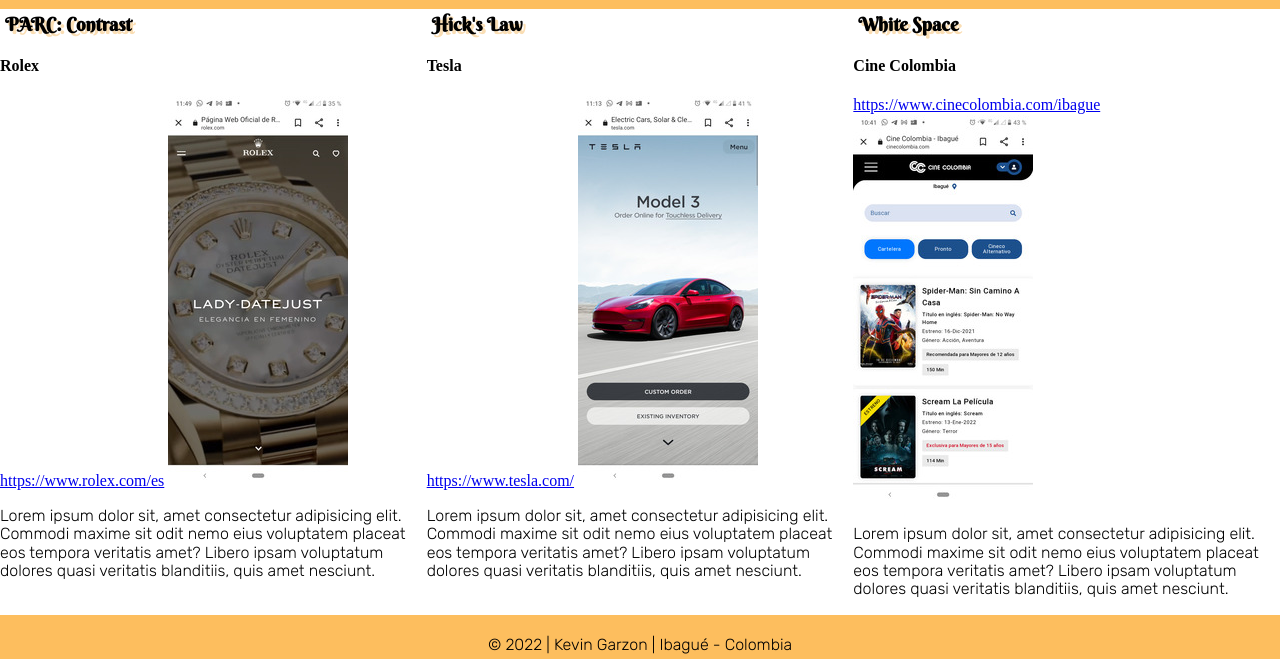
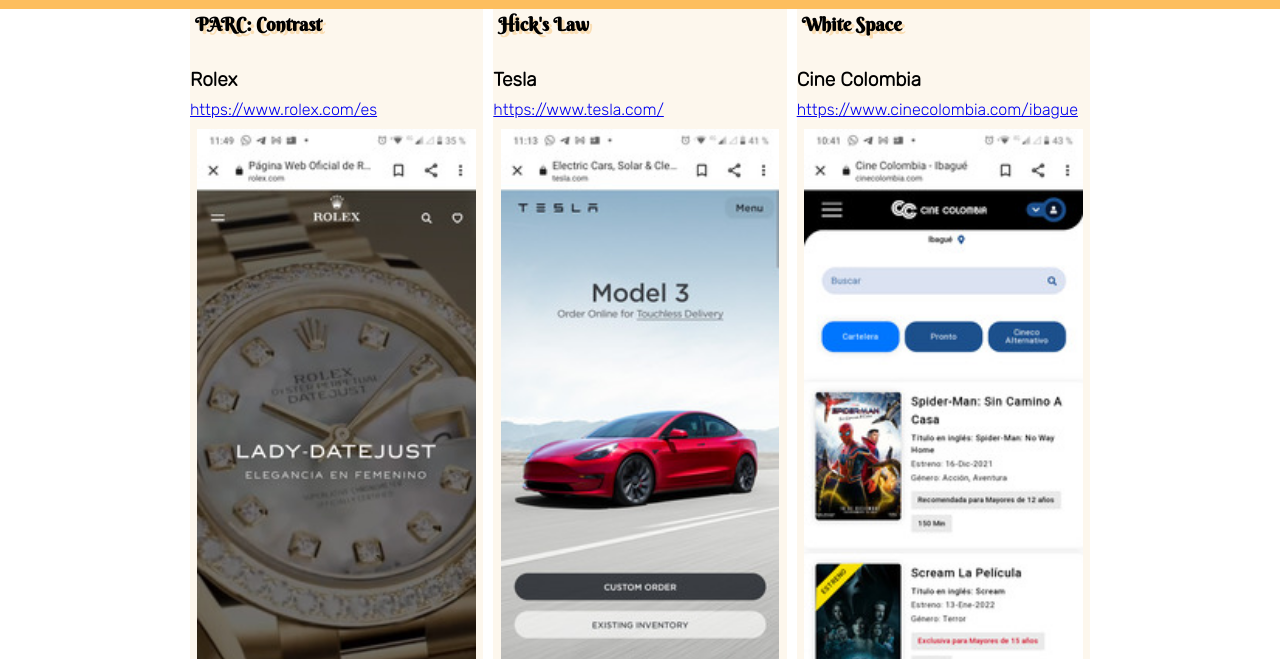
Before and after one commit to KevinJGarzonP/wdd230, a plain HTML site: page lesson2/design-principles.html in a window 1280 px wide. Shown: the part 141-800 px from the top of the page. Drawn offline with Linux system fonts and the light colour scheme.

Commit message:
CSS fixed

```diff
--- a/lesson2/css/large.css
+++ b/lesson2/css/large.css
@@ -9,7 +9,14 @@
     }
 
     main {
+        max-width: 900px;
         display: grid;
         grid-template-columns: 1fr 1fr 1fr;
     }
+
+    section {
+        border: 10px black;
+    }
+
+
 }
--- a/lesson2/css/medium.css
+++ b/lesson2/css/medium.css
@@ -9,7 +9,13 @@
     }
 
     main {
+        max-width: 600px;
         display: grid;
         grid-template-columns: 1fr 1fr;
     }
+
+    section {
+        grid-gap: 10px;
+        border: 10px black;
+    }
 }
--- a/lesson2/css/small.css
+++ b/lesson2/css/small.css
@@ -19,8 +19,23 @@
     font-size: 1.2em;
 }
 
+h4 {
+    font-family: 'Rubik', sans-serif;
+    font-size: 1.2em;
+    margin: 0;
+}
+
+a {
+    font-family: 'Rubik', sans-serif;
+}
+
 p {
     font-family: 'Rubik', sans-serif;
+}
+
+img {
+    width: 95%;
+    margin: 0 auto;
 }
 
 header {
@@ -34,7 +49,22 @@
 }
 
 main {
+    margin: 0 auto;
+    max-width: 300px;
     display: inline-block;
+    grid-gap: 10px;
+}
+
+section {
+    background-color: rgb(253, 247, 237);
+    grid-gap: 10px;
+    border: 10px black;
+    display: grid;
+    grid-template-rows: 50px auto auto auto auto;
+}
+
+#rolex-section {
+    background-color: rgb(253, 247, 237);
 }
 
 footer {
--- a/lesson2/design-principles.html
+++ b/lesson2/design-principles.html
@@ -18,21 +18,21 @@
             <h2>Kevin Javier Garzon Pulido</h2>
         </header>
         <main>
-            <section>
+            <section id="rolex-section">
                 <h3>PARC: Contrast</h3>
                 <h4>Rolex</h4>
                 <a href="https://www.rolex.com/es">https://www.rolex.com/es</a>
                 <img src="images/Screenshot_1.jpg" alt="Rolex website screenshot">
                 <p>Lorem ipsum dolor sit, amet consectetur adipisicing elit. Commodi maxime sit odit nemo eius voluptatem placeat eos tempora veritatis amet? Libero ipsam voluptatum dolores quasi veritatis blanditiis, quis amet nesciunt.</p>
             </section>
-            <section>
+            <section id="tesla-section">
                 <h3>Hick's Law</h3>
                 <h4>Tesla</h4>
                 <a href="https://www.tesla.com/">https://www.tesla.com/</a>
                 <img src="images/Screenshot_2.jpg" alt="Tesla website screenshot">
                 <p>Lorem ipsum dolor sit, amet consectetur adipisicing elit. Commodi maxime sit odit nemo eius voluptatem placeat eos tempora veritatis amet? Libero ipsam voluptatum dolores quasi veritatis blanditiis, quis amet nesciunt.</p>
             </section>
-            <section>
+            <section id ="cinecol-section">
                 <h3>White Space</h3>
                 <h4>Cine Colombia</h4>
                 <a href="https://www.cinecolombia.com/ibague">https://www.cinecolombia.com/ibague</a>
```
